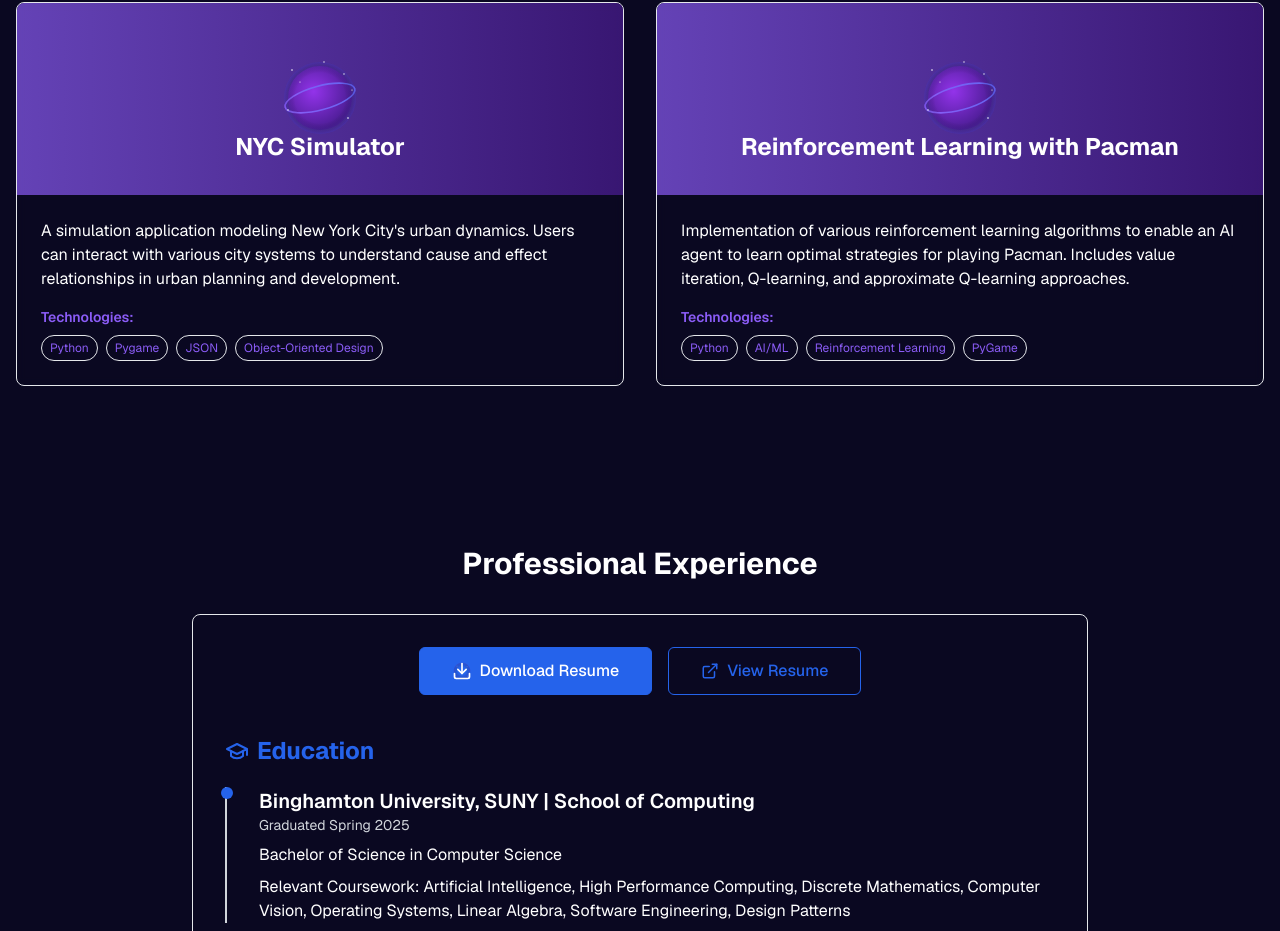
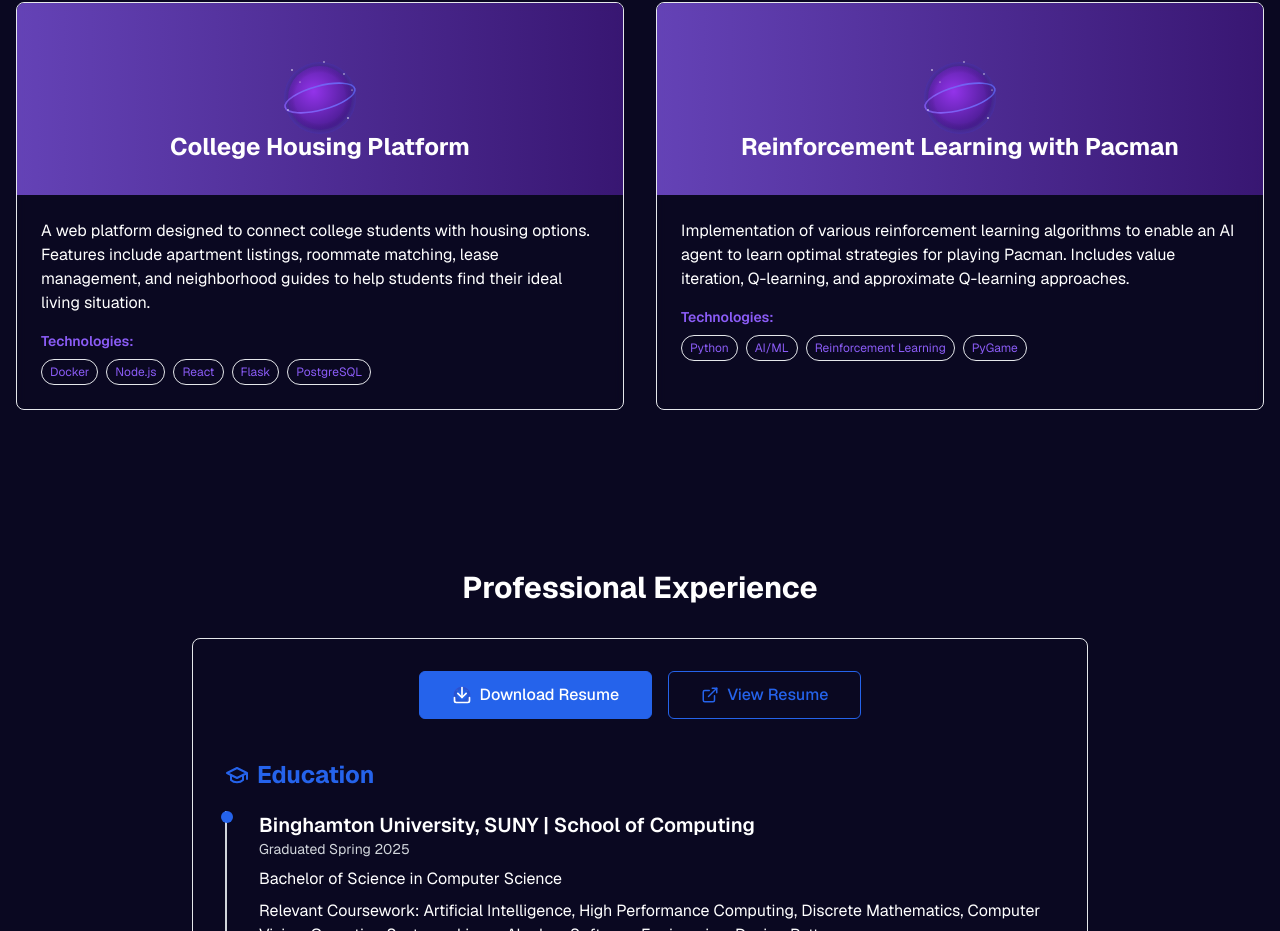
Before and after one commit to Spencer29496/Mines_Portfolio, a Next.js app: page / in a window 1280 px wide. Shown: the part 2099-3030 px from the top of the page. Built offline with nearby package versions, Linux system fonts and the light colour scheme.

Commit message:
Updated projects section

```diff
--- a/src/app/page.tsx
+++ b/src/app/page.tsx
@@ -134,9 +134,9 @@ export default function Home() {
               imageUrl="/planet.svg"
             />
             <ProjectCard
-              title="NYC Simulator"
-              description="A simulation application modeling New York City's urban dynamics. Users can interact with various city systems to understand cause and effect relationships in urban planning and development."
-              technologies={["Python", "Pygame", "JSON", "Object-Oriented Design"]}
+              title="College Housing Platform"
+              description="A web platform designed to connect college students with housing options. Features include apartment listings, roommate matching, lease management, and neighborhood guides to help students find their ideal living situation."
+              technologies={["Docker", "Node.js", "React", "Flask", "PostgreSQL"]}
               imageUrl="/planet.svg"
             />
             <ProjectCard
```
Also changed, not shown: 1 other file (tests, documents, lock files or other folders).
